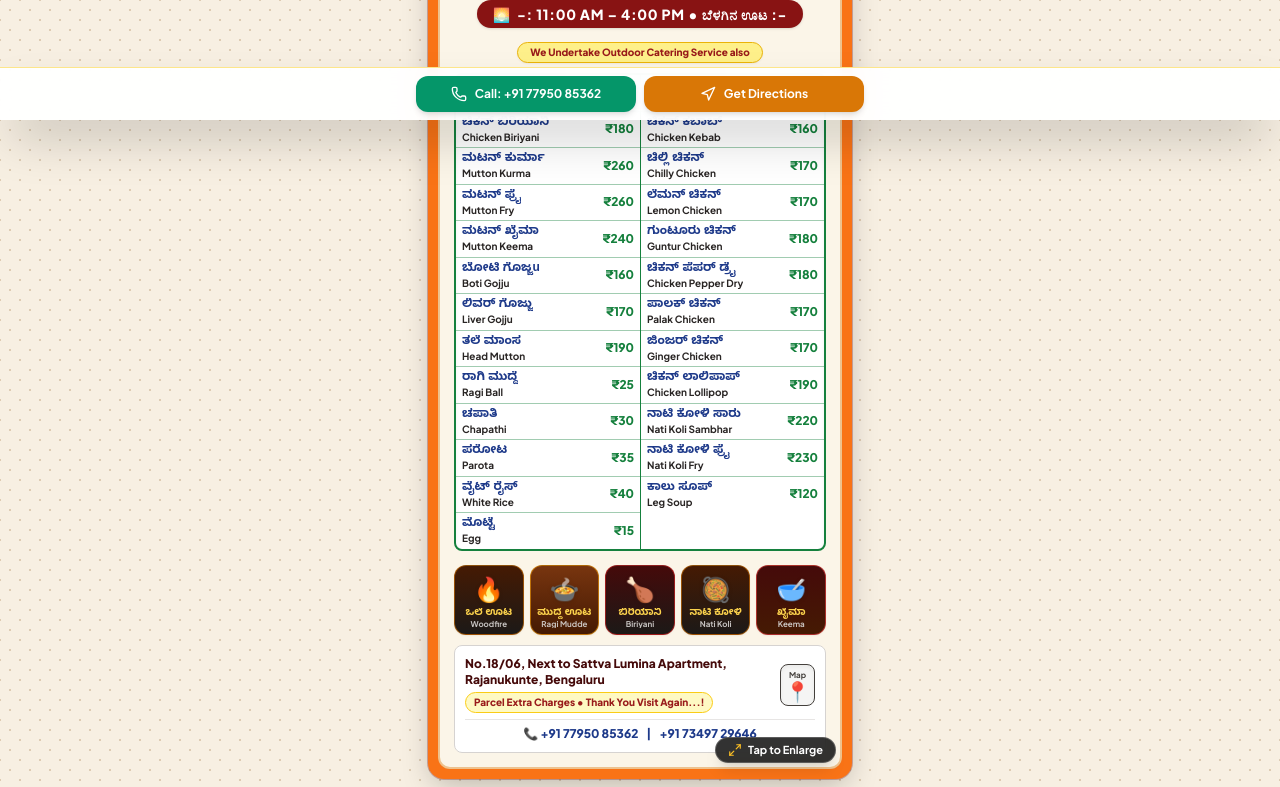
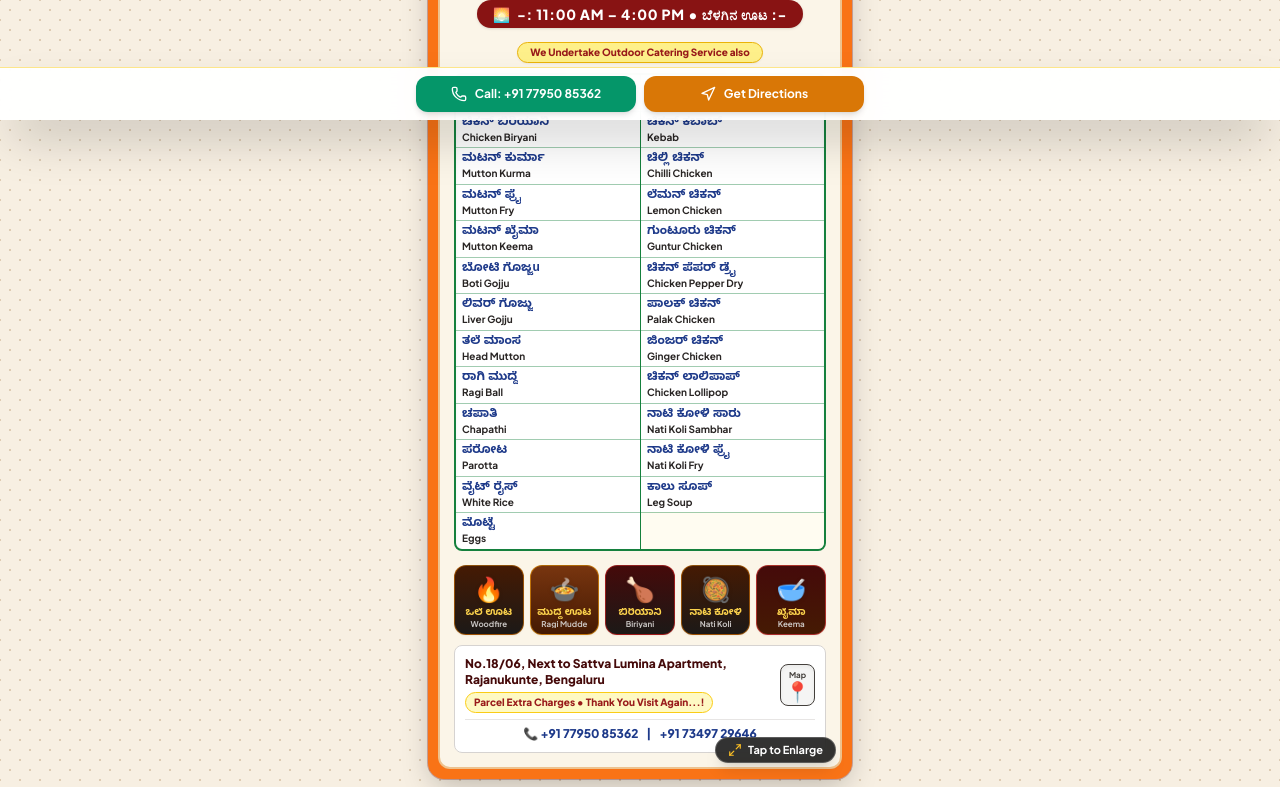
Before and after one commit to pruthwik-gowda/Thirumala-Military-Hotel, a React (Vite) app: page / in a window 1280 px wide. Shown: the part 680-1467 px from the top of the page. Built offline with nearby package versions, Linux system fonts and the light colour scheme; a web font is replaced by a local one.

Commit message:
Update evening menu to 7 items and hide prices & portions

```diff
--- a/src/App.jsx
+++ b/src/App.jsx
@@ -34,9 +34,16 @@ export default function App() {
 
   const toggleTheme = () => setIsDark((prev) => !prev);
 
-  // Menu items state with LocalStorage persistence
+  // Menu items state with LocalStorage persistence and versioning
   const [menuItems, setMenuItems] = useState(() => {
     try {
+      const savedVersion = localStorage.getItem('tmh_menu_ver');
+      // If version is not 'v3', initialize with updated evening menu & items
+      if (savedVersion !== 'v3') {
+        localStorage.setItem('tmh_menu_ver', 'v3');
+        localStorage.setItem('tmh_menu_items', JSON.stringify(DEFAULT_MENU_ITEMS));
+        return DEFAULT_MENU_ITEMS;
+      }
       const saved = localStorage.getItem('tmh_menu_items');
       if (saved) {
         const parsed = JSON.parse(saved);
@@ -49,6 +56,20 @@ export default function App() {
     }
     return DEFAULT_MENU_ITEMS;
   });
+
+  // Price visibility: default to false (hidden) as requested
+  const [showPrices, setShowPrices] = useState(() => {
+    const saved = localStorage.getItem('tmh_show_prices');
+    return saved === 'true'; // Defaults to false (hidden)
+  });
+
+  const toggleShowPrices = () => {
+    setShowPrices((prev) => {
+      const next = !prev;
+      localStorage.setItem('tmh_show_prices', String(next));
+      return next;
+    });
+  };
 
   // Save to LocalStorage whenever menuItems changes
   const saveMenuItems = (newItems) => {
@@ -84,6 +105,7 @@ export default function App() {
   };
 
   const handleResetDefaults = () => {
+    localStorage.setItem('tmh_menu_ver', 'v3');
     saveMenuItems(DEFAULT_MENU_ITEMS);
   };
 
@@ -123,11 +145,23 @@ export default function App() {
     );
   }, [menuItems]);
 
+  // Designated order for Evening Menu:
+  // 1. Chicken Biryani, 2. Kebab, 3. Chilli Chicken, 4. Chicken Chops, 5. Parotta, 6. Chicken Lollipop, 7. Eggs
+  const eveningOrder = [
+    'tmh-2',  // Chicken Biryani
+    'tmh-15', // Kebab
+    'tmh-16', // Chilli Chicken
+    'tmh-14', // Chicken Chops
+    'tmh-11', // Parotta
+    'tmh-22', // Chicken Lollipop
+    'tmh-13'  // Eggs
+  ];
+
   // Filtered dishes for current view
   const filteredDishes = useMemo(() => {
     const q = searchQuery.trim().toLowerCase();
 
-    return menuItems.filter((dish) => {
+    let dishes = menuItems.filter((dish) => {
       // 1. Timing filter
       const matchesTiming =
         dish.timing === 'both' || dish.timing === activeTiming;
@@ -147,6 +181,20 @@ export default function App() {
 
       return matchesTiming && matchesCategory && matchesSearch;
     });
+
+    // If evening mode and not searching, sort in designated evening menu order
+    if (activeTiming === 'evening' && !q) {
+      dishes.sort((a, b) => {
+        const indexA = eveningOrder.indexOf(a.id);
+        const indexB = eveningOrder.indexOf(b.id);
+        if (indexA !== -1 && indexB !== -1) return indexA - indexB;
+        if (indexA !== -1) return -1;
+        if (indexB !== -1) return 1;
+        return 0;
+      });
+    }
+
+    return dishes;
   }, [menuItems, activeTiming, activeCategory, searchQuery]);
 
   return (
@@ -193,6 +241,7 @@ export default function App() {
             <PosterBoard
               items={filteredDishes}
               activeTiming={activeTiming}
+              showPrices={showPrices}
               onOpenLightbox={() =>
                 setLightboxData({
                   isOpen: true,
@@ -210,6 +259,7 @@ export default function App() {
           {viewMode === 'cards' && (
             <DishCardView
               items={filteredDishes}
+              showPrices={showPrices}
               onOpenCallModal={() => setIsCallModalOpen(true)}
             />
           )}
@@ -221,6 +271,7 @@ export default function App() {
         {/* 6. Sunday Special Leg Soup Banner */}
         <SundaySpecialBanner
           legSoupItem={legSoupItem}
+          showPrices={showPrices}
           onOpenCallModal={() => setIsCallModalOpen(true)}
         />
 
@@ -254,6 +305,7 @@ export default function App() {
             <PosterBoard
               items={filteredDishes}
               activeTiming={activeTiming}
+              showPrices={showPrices}
               onOpenLightbox={() => {}}
               onOpenCallModal={() => setIsCallModalOpen(true)}
             />
@@ -278,6 +330,8 @@ export default function App() {
         isOpen={isAdminModalOpen}
         onClose={() => setIsAdminModalOpen(false)}
         items={menuItems}
+        showPrices={showPrices}
+        onToggleShowPrices={toggleShowPrices}
         onAddItem={handleAddItem}
         onUpdateItem={handleUpdateItem}
         onDeleteItem={handleDeleteItem}
--- a/src/components/AdminModal.jsx
+++ b/src/components/AdminModal.jsx
@@ -23,6 +23,8 @@ export default function AdminModal({
   isOpen,
   onClose,
   items,
+  showPrices = false,
+  onToggleShowPrices,
   onAddItem,
   onUpdateItem,
   onDeleteItem,
@@ -338,6 +340,31 @@ export default function AdminModal({
               >
                 <RotateCcw className="w-3.5 h-3.5" />
                 <span>Reset to Default Menu</span>
+              </button>
+            </div>
+
+            {/* Price Visibility on Customer Menu Toggle Card */}
+            <div className="bg-amber-50 dark:bg-[#231b16] p-3 rounded-xl border border-amber-200 dark:border-amber-900/60 flex items-center justify-between gap-2">
+              <div>
+                <span className="font-bold text-xs text-stone-900 dark:text-stone-100 flex items-center gap-1.5">
+                  <span>💰</span>
+                  <span>Customer Menu Prices</span>
+                </span>
+                <p className="text-[11px] text-stone-500 dark:text-stone-400 mt-0.5">
+                  {showPrices ? 'Prices are currently visible on menus.' : 'Prices are currently hidden on menus.'}
+                </p>
+              </div>
+              <button
+                type="button"
+                onClick={onToggleShowPrices}
+                className={`px-3 py-1.5 rounded-xl text-xs font-bold transition flex items-center gap-1.5 shadow-sm active:scale-95 ${
+                  showPrices
+                    ? 'bg-emerald-600 text-white'
+                    : 'bg-stone-200 dark:bg-stone-800 text-stone-700 dark:text-stone-300 border border-stone-300 dark:border-stone-700'
+                }`}
+              >
+                {showPrices ? <Eye className="w-3.5 h-3.5" /> : <EyeOff className="w-3.5 h-3.5" />}
+                <span>{showPrices ? 'Showing Prices' : 'Prices Hidden'}</span>
               </button>
             </div>
 
--- a/src/components/PosterBoard.jsx
+++ b/src/components/PosterBoard.jsx
@@ -3,7 +3,7 @@ import { Maximize2, Phone, MapPin } from 'lucide-react';
 import FoodHighlights from './FoodHighlights';
 import { HOTEL_INFO } from '../data/defaultMenu';
 
-export default function PosterBoard({ items, activeTiming, onOpenLightbox, onOpenCallModal }) {
+export default function PosterBoard({ items, activeTiming, showPrices = false, onOpenLightbox, onOpenCallModal }) {
   // Balanced columns: always fill the left column first, then right column
   const midPoint = Math.ceil(items.length / 2);
   const leftColumnItems = items.slice(0, midPoint);
@@ -62,7 +62,7 @@ export default function PosterBoard({ items, activeTiming, onOpenLightbox, onOpe
           <span className="inline-flex items-center gap-1.5 bg-[#881313] text-white text-xs sm:text-sm font-black px-4 py-1 rounded-full uppercase tracking-wider shadow">
             <span>{isEvening ? '🌙' : '🌅'}</span>
             <span>
-              -: {isEvening ? '6:00 PM – 9:30 PM • ಸಂಜೆಯ ಊಟ' : '11:00 AM – 4:00 PM • ಬೆಳಗಿನ ಊಟ'} :-
+              -: {isEvening ? '6:00 PM – 9:30 PM • ಸಂಜೆಯ ವಿಶೇಷ ಊಟ (Evening Menu)' : '11:00 AM – 4:00 PM • ಬೆಳಗಿನ ಊಟ'} :-
             </span>
           </span>
         </div>
@@ -74,63 +74,28 @@ export default function PosterBoard({ items, activeTiming, onOpenLightbox, onOpe
           </span>
         </div>
 
-        {/* 2-Column Table Grid (Exact 25 items from poster) */}
-        <div className="border-2 border-[#15803d] rounded-lg overflow-hidden bg-white text-[11px] sm:text-xs shadow-inner">
-          <div className="grid grid-cols-2 divide-x divide-[#15803d]">
+        {/* 2-Column Table Grid */}
+        {items.length === 0 ? (
+          <div className="bg-white rounded-lg p-5 border border-stone-300 text-center space-y-1">
+            <p className="font-bold text-xs sm:text-sm text-stone-800">
+              No dishes found matching this filter in this session.
+            </p>
+            <p className="text-[11px] text-stone-500">
+              {isEvening
+                ? 'Evening Menu serves: Chicken Biryani, Kebab, Chilli Chicken, Chicken Chops, Parotta, Chicken Lollipop, Eggs. Other items served in Morning Session (11 AM – 4 PM).'
+                : 'Try clearing your search query or switching categories.'}
+            </p>
+          </div>
+        ) : (
+          <div className="border-2 border-[#15803d] rounded-lg overflow-hidden bg-white text-[11px] sm:text-xs shadow-inner">
+            <div className="grid grid-cols-2 divide-x divide-[#15803d]">
 
-            {/* Left Column: Mutton & Staples */}
-            <div className="divide-y divide-[#15803d]/40">
-              {leftColumnItems.map((dish) => {
-                const isSpecialPortion = isEvening && (dish.portion && dish.portion.includes('pc'));
-                return (
+              {/* Left Column */}
+              <div className="divide-y divide-[#15803d]/40">
+                {leftColumnItems.map((dish) => (
                   <div
                     key={dish.id}
-                    className={`p-1 px-1.5 flex justify-between items-center gap-1 transition-colors ${
-                      isSpecialPortion ? 'bg-amber-100/70' : 'hover:bg-stone-50'
-                    }`}
-                  >
-                    <div className="flex flex-col min-w-0">
-                      <span className="font-bold text-blue-900 kannada-text leading-tight truncate">
-                        {dish.kannadaName}
-                      </span>
-                      {dish.portion && isEvening && (
-                        <span className="text-[9px] font-black text-red-700 leading-tight">
-                          {dish.englishName} ({dish.portion})
-                        </span>
-                      )}
-                      {(!dish.portion || !isEvening) && (
-                        <span className="font-bold text-stone-800 text-[10px] leading-tight truncate">
-                          {dish.englishName}
-                        </span>
-                      )}
-                    </div>
-
-                    <div className="shrink-0 flex items-center gap-1">
-                      {!dish.inStock ? (
-                        <span className="text-[8px] bg-red-100 text-red-700 font-extrabold px-1 rounded border border-red-300">
-                          Sold Out
-                        </span>
-                      ) : (
-                        <span className="font-black text-[#15803d] text-[10px] sm:text-xs">
-                          ₹{dish.price}
-                        </span>
-                      )}
-                    </div>
-                  </div>
-                );
-              })}
-            </div>
-
-            {/* Right Column: Chicken & Soups */}
-            <div className="divide-y divide-[#15803d]/40">
-              {rightColumnItems.map((dish) => {
-                const isSpecialPortion = isEvening && (dish.portion && dish.portion.includes('pc'));
-                return (
-                  <div
-                    key={dish.id}
-                    className={`p-1 px-1.5 flex justify-between items-center gap-1 transition-colors ${
-                      isSpecialPortion ? 'bg-amber-100/70' : 'hover:bg-stone-50'
-                    }`}
+                    className="p-1 px-1.5 flex justify-between items-center gap-1 hover:bg-stone-50 transition-colors"
                   >
                     <div className="flex flex-col min-w-0">
                       <span className="font-bold text-blue-900 kannada-text leading-tight truncate">
@@ -146,19 +111,59 @@ export default function PosterBoard({ items, activeTiming, onOpenLightbox, onOpe
                         <span className="text-[8px] bg-red-100 text-red-700 font-extrabold px-1 rounded border border-red-300">
                           Sold Out
                         </span>
-                      ) : (
+                      ) : showPrices ? (
                         <span className="font-black text-[#15803d] text-[10px] sm:text-xs">
                           ₹{dish.price}
                         </span>
-                      )}
+                      ) : null}
                     </div>
                   </div>
-                );
-              })}
+                ))}
+              </div>
+
+              {/* Right Column */}
+              <div className="divide-y divide-[#15803d]/40">
+                {rightColumnItems.map((dish) => (
+                  <div
+                    key={dish.id}
+                    className="p-1 px-1.5 flex justify-between items-center gap-1 hover:bg-stone-50 transition-colors"
+                  >
+                    <div className="flex flex-col min-w-0">
+                      <span className="font-bold text-blue-900 kannada-text leading-tight truncate">
+                        {dish.kannadaName}
+                      </span>
+                      <span className="font-bold text-stone-800 text-[10px] leading-tight truncate">
+                        {dish.englishName}
+                      </span>
+                    </div>
+
+                    <div className="shrink-0 flex items-center gap-1">
+                      {!dish.inStock ? (
+                        <span className="text-[8px] bg-red-100 text-red-700 font-extrabold px-1 rounded border border-red-300">
+                          Sold Out
+                        </span>
+                      ) : showPrices ? (
+                        <span className="font-black text-[#15803d] text-[10px] sm:text-xs">
+                          ₹{dish.price}
+                        </span>
+                      ) : null}
+                    </div>
+                  </div>
+                ))}
+
+                {/* Symmetrical footer badge when columns are uneven (e.g. 7 evening dishes) */}
+                {rightColumnItems.length < leftColumnItems.length && (
+                  <div className="p-1 px-1.5 bg-amber-50/70 flex items-center justify-center text-center h-full min-h-[32px]">
+                    <span className="text-[9px] sm:text-[10px] font-bold text-amber-900 kannada-text">
+                      🔥 ಬಿಸಿ ಬಿಸಿ ಸಂಜೆ ಊಟ
+                    </span>
+                  </div>
+                )}
+              </div>
+
             </div>
-
           </div>
-        </div>
+        )}
 
         {/* 5 Food Showcase Cards */}
         <FoodHighlights />
--- a/src/components/SearchAndFilters.jsx
+++ b/src/components/SearchAndFilters.jsx
@@ -140,7 +140,7 @@ export default function SearchAndFilters({
                 ? 'bg-amber-600 text-white font-bold shadow-sm'
                 : 'text-stone-600 dark:text-stone-400 hover:text-stone-900'
             }`}
-            title="Card View with Pricing"
+            title="Card View"
           >
             <LayoutGrid className="w-3.5 h-3.5" />
             <span className="hidden sm:inline text-[10px]">Cards</span>
--- a/src/data/defaultMenu.js
+++ b/src/data/defaultMenu.js
@@ -1,11 +1,11 @@
 export const DEFAULT_MENU_ITEMS = [
-  // Mutton & Specialties
+  // Mutton & Specialties (Morning session)
   {
     id: 'tmh-1',
     kannadaName: 'ಮಟನ್ ಬಿರಿಯಾನಿ',
     englishName: 'Mutton Biriyani',
     category: 'mutton',
-    timing: 'both',
+    timing: 'morning',
     price: 280,
     portion: 'Seeraga Samba / Nati Rice',
     isSpecial: true,
@@ -16,12 +16,12 @@ export const DEFAULT_MENU_ITEMS = [
   {
     id: 'tmh-2',
     kannadaName: 'ಚಿಕನ್ ಬಿರಿಯಾನಿ',
-    englishName: 'Chicken Biriyani',
+    englishName: 'Chicken Biryani',
     category: 'chicken',
     timing: 'both',
     price: 180,
     portion: 'Aromatic Nati Spices',
-    isSpecial: false,
+    isSpecial: true,
     isSundaySpecial: false,
     inStock: true,
     column: 'left'
@@ -31,7 +31,7 @@ export const DEFAULT_MENU_ITEMS = [
     kannadaName: 'ಮಟನ್ ಕುರ್ಮಾ',
     englishName: 'Mutton Kurma',
     category: 'mutton',
-    timing: 'both',
+    timing: 'morning',
     price: 260,
     portion: 'Rich Coconut Gravy',
     isSpecial: false,
@@ -44,7 +44,7 @@ export const DEFAULT_MENU_ITEMS = [
     kannadaName: 'ಮಟನ್ ಫ್ರೈ',
     englishName: 'Mutton Fry',
     category: 'mutton',
-    timing: 'both',
+    timing: 'morning',
     price: 260,
     portion: 'Dry Spiced Roast',
     isSpecial: true,
@@ -57,7 +57,7 @@ export const DEFAULT_MENU_ITEMS = [
     kannadaName: 'ಮಟನ್ ಖೈಮಾ',
     englishName: 'Mutton Keema',
     category: 'mutton',
-    timing: 'both',
+    timing: 'morning',
     price: 240,
     portion: '4 pcs',
     isSpecial: true,
@@ -71,7 +71,7 @@ export const DEFAULT_MENU_ITEMS = [
     kannadaAlt: 'ಬೋಟಿ ಗೊಜ್ಜು',
     englishName: 'Boti Gojju',
     category: 'mutton',
-    timing: 'both',
+    timing: 'morning',
     price: 160,
     portion: 'Traditional Masala',
     isSpecial: false,
@@ -84,7 +84,7 @@ export const DEFAULT_MENU_ITEMS = [
     kannadaName: 'ಲಿವರ್ ಗೊಜ್ಜು',
     englishName: 'Liver Gojju',
     category: 'mutton',
-    timing: 'both',
+    timing: 'morning',
     price: 170,
     portion: 'Fresh Mutton Liver',
     isSpecial: false,
@@ -97,7 +97,7 @@ export const DEFAULT_MENU_ITEMS = [
     kannadaName: 'ತಲೆ ಮಾಂಸ',
     englishName: 'Head Mutton',
     category: 'mutton',
-    timing: 'both',
+    timing: 'morning',
     price: 190,
     portion: 'Authentic Curry',
     isSpecial: true,
@@ -110,7 +110,7 @@ export const DEFAULT_MENU_ITEMS = [
     kannadaName: 'ರಾಗಿ ಮುದ್ದೆ',
     englishName: 'Ragi Ball',
     category: 'staples',
-    timing: 'both',
+    timing: 'morning',
     price: 25,
     portion: '1 pc',
     isSpecial: true,
@@ -123,7 +123,7 @@ export const DEFAULT_MENU_ITEMS = [
     kannadaName: 'ಚಪಾತಿ',
     englishName: 'Chapathi',
     category: 'staples',
-    timing: 'both',
+    timing: 'morning',
     price: 30,
     portion: '2 pcs',
     isSpecial: false,
@@ -134,7 +134,7 @@ export const DEFAULT_MENU_ITEMS = [
   {
     id: 'tmh-11',
     kannadaName: 'ಪರೋಟ',
-    englishName: 'Parota',
+    englishName: 'Parotta',
     category: 'staples',
     timing: 'both',
     price: 35,
@@ -149,7 +149,7 @@ export const DEFAULT_MENU_ITEMS = [
     kannadaName: 'ವೈಟ್ ರೈಸ್',
     englishName: 'White Rice',
     category: 'staples',
-    timing: 'both',
+    timing: 'morning',
     price: 40,
     portion: 'Plate',
     isSpecial: false,
@@ -160,7 +160,7 @@ export const DEFAULT_MENU_ITEMS = [
   {
     id: 'tmh-13',
     kannadaName: 'ಮೊಟ್ಟೆ',
-    englishName: 'Egg',
+    englishName: 'Eggs',
     category: 'staples',
     timing: 'both',
     price: 15,
@@ -188,7 +188,7 @@ export const DEFAULT_MENU_ITEMS = [
   {
     id: 'tmh-15',
     kannadaName: 'ಚಿಕನ್ ಕಬಾಬ್',
-    englishName: 'Chicken Kebab',
+    englishName: 'Kebab',
     category: 'chicken',
     timing: 'both',
     price: 160,
@@ -201,7 +201,7 @@ export const DEFAULT_MENU_ITEMS = [
   {
     id: 'tmh-16',
     kannadaName: 'ಚಿಲ್ಲಿ ಚಿಕನ್',
-    englishName: 'Chilly Chicken',
+    englishName: 'Chilli Chicken',
     category: 'chicken',
     timing: 'both',
     price: 170,
@@ -216,7 +216,7 @@ export const DEFAULT_MENU_ITEMS = [
     kannadaName: 'ಲೆಮನ್ ಚಿಕನ್',
     englishName: 'Lemon Chicken',
     category: 'chicken',
-    timing: 'both',
+    timing: 'morning',
     price: 170,
     portion: 'Tangy Pepper Lemon',
     isSpecial: false,
@@ -229,7 +229,7 @@ export const DEFAULT_MENU_ITEMS = [
     kannadaName: 'ಗುಂಟೂರು ಚಿಕನ್',
     englishName: 'Guntur Chicken',
     category: 'chicken',
-    timing: 'both',
+    timing: 'morning',
     price: 180,
     portion: 'Fiery Red Guntur Chilli',
     isSpecial: false,
@@ -242,7 +242,7 @@ export const DEFAULT_MENU_ITEMS = [
     kannadaName: 'ಚಿಕನ್ ಪೆಪರ್ ಡ್ರೈ',
     englishName: 'Chicken Pepper Dry',
     category: 'chicken',
-    timing: 'both',
+    timing: 'morning',
     price: 180,
     portion: 'Crushed Malnad Pepper',
     isSpecial: true,
@@ -255,7 +255,7 @@ export const DEFAULT_MENU_ITEMS = [
     kannadaName: 'ಪಾಲಕ್ ಚಿಕನ್',
     englishName: 'Palak Chicken',
     category: 'chicken',
-    timing: 'both',
+    timing: 'morning',
     price: 170,
     portion: 'Fresh Spinach Gravy',
     isSpecial: false,
@@ -268,7 +268,7 @@ export const DEFAULT_MENU_ITEMS = [
     kannadaName: 'ಜಿಂಜರ್ ಚಿಕನ್',
     englishName: 'Ginger Chicken',
     category: 'chicken',
-    timing: 'both',
+    timing: 'morning',
     price: 170,
     portion: 'Ginger Aroma Semi-dry',
     isSpecial: false,
@@ -294,7 +294,7 @@ export const DEFAULT_MENU_ITEMS = [
     kannadaName: 'ನಾಟಿ ಕೋಳಿ ಸಾರು',
     englishName: 'Nati Koli Sambhar',
     category: 'chicken',
-    timing: 'both',
+    timing: 'morning',
     price: 220,
     portion: 'Country Chicken Broth',
     isSpecial: true,
@@ -307,7 +307,7 @@ export const DEFAULT_MENU_ITEMS = [
     kannadaName: 'ನಾಟಿ ಕೋಳಿ ಫ್ರೈ',
     englishName: 'Nati Koli Fry',
     category: 'chicken',
-    timing: 'both',
+    timing: 'morning',
     price: 230,
     portion: 'Country Chicken Roast',
     isSpecial: true,
@@ -320,7 +320,7 @@ export const DEFAULT_MENU_ITEMS = [
     kannadaName: 'ಕಾಲು ಸೂಪ್',
     englishName: 'Leg Soup',
     category: 'soups',
-    timing: 'both',
+    timing: 'morning',
     price: 120,
     portion: 'Slow-simmered Woodfire Trotters',
     isSpecial: true,
```
Also changed, not shown: src/components/DishCardView.jsx (+14 -9 lines), src/components/SundaySpecialBanner.jsx (+7 -5 lines).
